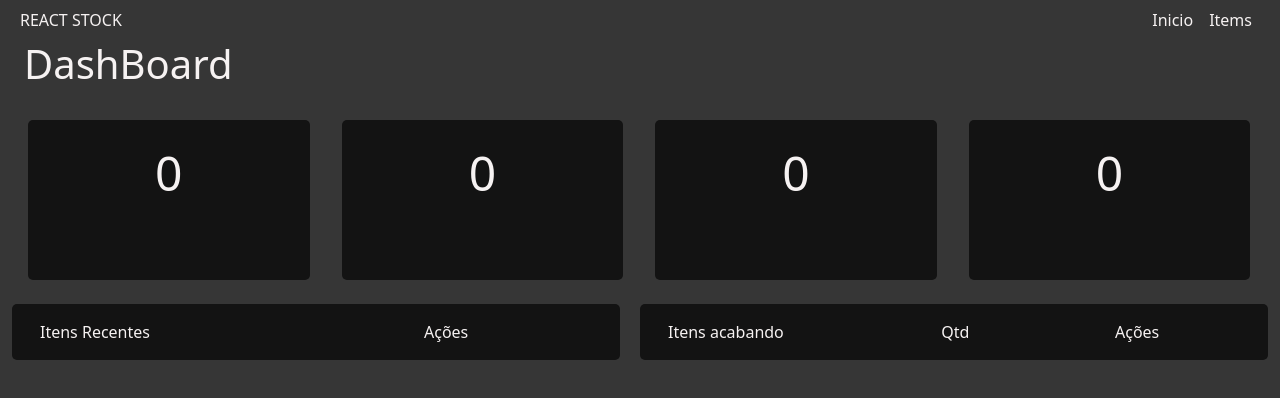
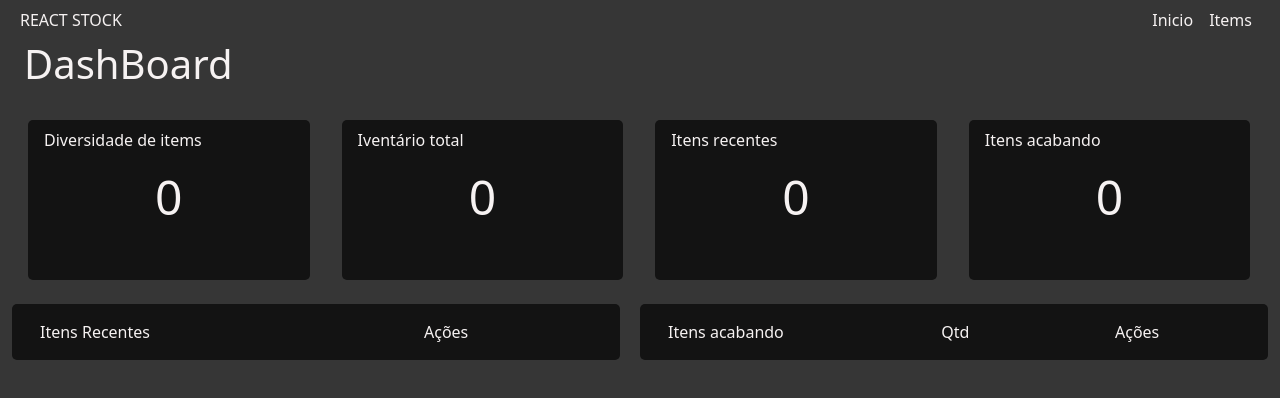
Before and after one commit to RuanPabloPionte/gestor-de-estoque, a React (Vite) app: page / in a window 1280 px wide. Shown: the top 398 px of the page. Built offline with nearby package versions, Linux system fonts and the light colour scheme.

Commit message:
fix the CardDashBoard title

```diff
--- a/src/assets/itensFuctions.js
+++ b/src/assets/itensFuctions.js
@@ -14,7 +14,7 @@ function lowStockItens(products) {
 function getRecentItens(products) {
   const today = new Date();
   const tenDaysAgo = new Date(today);
-  tenDaysAgo.setDate(tenDaysAgo.getDate() - 30);
+  tenDaysAgo.setDate(tenDaysAgo.getDate() - 10);
 
   const recentItens = products.filter((product) => {
     const creationgdate = new Date(product.creationDate);
@@ -31,13 +31,6 @@ function getTotalQuantityInStock(products) {
   return quantity;
 }
 
-// console.log("Total Categories:", getTotalCategories());
-// console.log("Low Stock Items:", getLowStockCount());
-// console.log("Total Quantity in Stock:", getTotalQuantityInStock());
-
-// const date = new Date();
-// console.log(date.toLocaleString());
-
 export {
   getTotalCategories,
   lowStockItens,
--- a/src/components/CardDashboard.jsx
+++ b/src/components/CardDashboard.jsx
@@ -14,19 +14,19 @@ const CardSection = () => {
   return (
     <Row>
       <CardDashboardInfo
-        titlle={"Diversidade de items"}
+        title={"Diversidade de items"}
         number={getTotalCategories(items)}
       />
       <CardDashboardInfo
-        titlle={"Iventário total"}
+        title={"Iventário total"}
         number={getTotalQuantityInStock(items)}
       />
       <CardDashboardInfo
-        titlle={"Itens recentes"}
+        title={"Itens recentes"}
         number={getRecentItens(items).length}
       />
       <CardDashboardInfo
-        titlle={"Itens acabando"}
+        title={"Itens acabando"}
         number={lowStockItens(items).length}
       />
     </Row>
```
